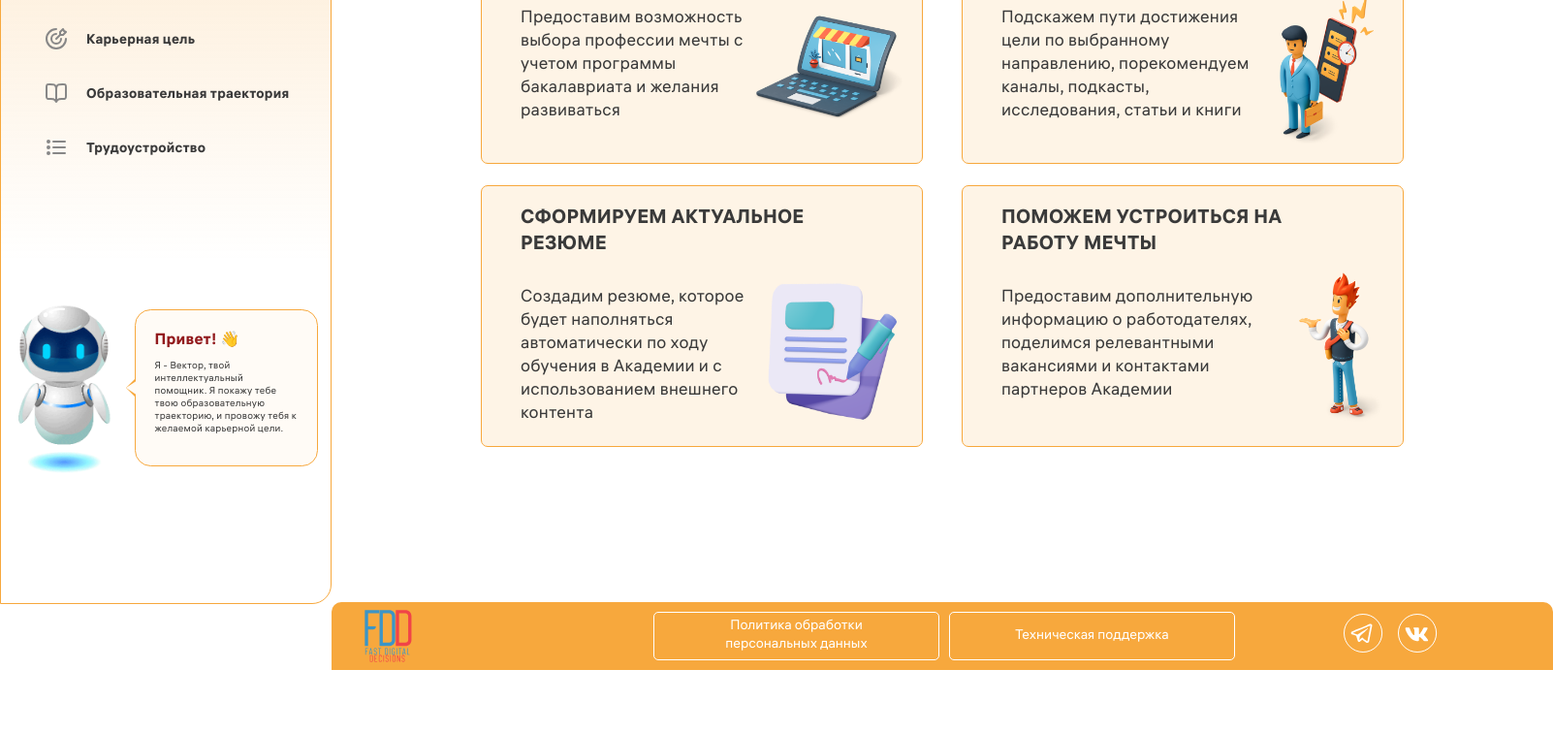
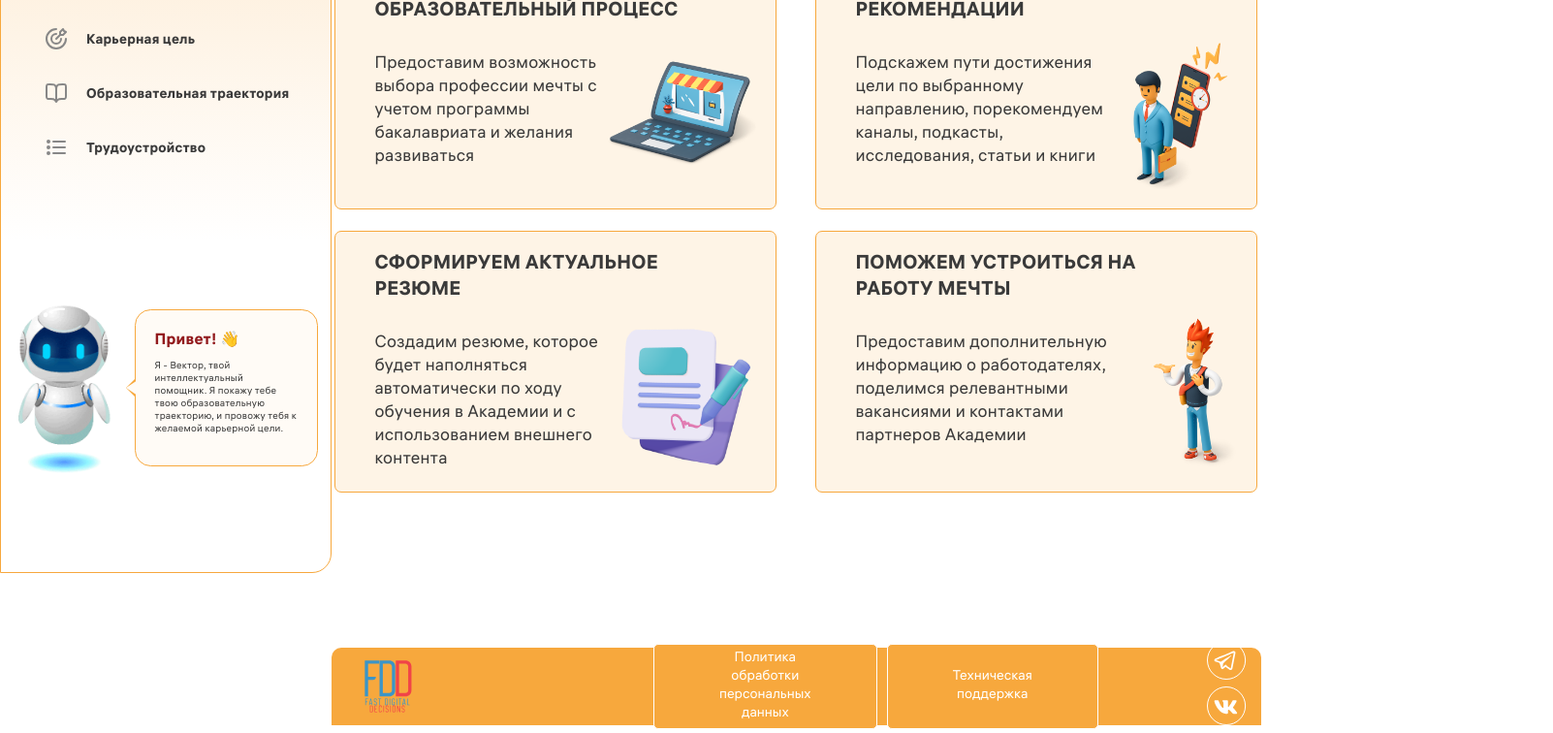
Before and after one commit to MichaelKopchenov/vektor, a React (Create React App) app: page / in a window 1280 px wide. Shown: the part 303-1059 px from the top of the page at 97% size, 1602 px wide, since content can reach past the window. Before the commit the page ends 994 px from the top, so only its background shows below. Built offline with nearby package versions, Linux system fonts and the light colour scheme.

Commit message:
refactor: Version 2.1 (beta)

```diff
--- a/src/components/App/App.css
+++ b/src/components/App/App.css
@@ -1,5 +1,4 @@
 :root {
-  max-width: 1920px;
   min-width: 320px;
   min-height: 100vh;
   margin: 0 auto;
--- a/src/components/App/App.js
+++ b/src/components/App/App.js
@@ -1,4 +1,5 @@
 import Container from '../Container/Container';
+import Content from '../Content/Content';
 import Main from '../Main/Main';
 import Hello from '../Hello/Hello';
 import Desc from '../Desc/Desc';
@@ -7,13 +8,17 @@ import './App.css';
 
 function App() {
   return (
-    <Container>
-      <Hello />
-      <Main>
-        <Desc />
-        <Footer />
-      </Main>
-    </Container>
+    <>
+      <Content>
+        <Hello />
+          <Container>
+            <Main />
+            <Desc />
+            <Footer />
+          </Container>
+      </Content>
+      {/* <Footer /> */}
+    </>
   );
 };
 
--- a/src/components/Container/Container.css
+++ b/src/components/Container/Container.css
@@ -2,7 +2,10 @@
 
 .section__container {
     margin: 0;
-    display: flex;
+    display: grid;
+    grid-template-rows: auto auto 1fr;
+    height: 100vh;
+    align-items: end;
   }
 
   /* Адаптив под экраны */
--- /dev/null
+++ b/src/components/Content/Content.css
@@ -0,0 +1,4 @@
+.section__content {
+    display: flex;
+    flex-direction: row;
+}
--- /dev/null
+++ b/src/components/Content/Content.jsx
@@ -0,0 +1,9 @@
+import './Content.css';
+
+export default function Content({ children }) {
+  return (
+    <div className="section__content">
+      {children}
+    </div>
+  );
+};
--- a/src/components/Footer/Footer.css
+++ b/src/components/Footer/Footer.css
@@ -1,10 +1,12 @@
 .footer {
     display: flex;
     align-items: center;
-    /* justify-content: space-around; */
+    justify-content: center;
+    max-width: 1260px;
     border-radius: 10px 10px 0px 0px;
     background: #F7A83D;
-    min-width: 1260px;
+    width: 100%;
+    height: 80px;
     margin: 160px auto 0;
 }
 
@@ -26,6 +28,7 @@
     border: 1px solid #FFF;
     max-width: 295px;
     padding: 0;
+    cursor: pointer;
 }
 
 .footer__btn-text {
--- a/src/components/Hello/Hello.css
+++ b/src/components/Hello/Hello.css
@@ -2,7 +2,8 @@
     display: flex;
     flex-direction: column;
     max-width: 340px;
-    margin: 42px auto 22px 0;
+    max-height: 850px;
+    margin: 42px 0 22px 0;
     border-radius: 0px 20px 20px 0px;
     background: linear-gradient(180deg, rgba(247, 168, 61, 0.30) 0%, rgba(255, 244, 241, 0.00) 60%);
     border: 1px solid #F7A83D;
--- a/src/components/Main/Main.css
+++ b/src/components/Main/Main.css
@@ -1,13 +1,12 @@
 .main {
-    margin: 47px auto 0;
     max-height: 115px;
+    margin: 47px auto;
 }
 
 .main__container {
     margin: 0 auto;
     display: flex;
     align-items: center;
-    justify-content: center;
 }
 
 .main__container-logo {
@@ -30,7 +29,5 @@
 }
 
 .main__content {
-    display: grid;
-    justify-content: center;
     max-width: 1260px;
 }
--- a/src/components/Main/Main.jsx
+++ b/src/components/Main/Main.jsx
@@ -3,7 +3,7 @@ import React from 'react';
 import Logo from '../../images/frame2.svg';
 import './Main.css';
 
-function Main({ children }) {
+function Main() {
     return (
         <section className='main'>
             <div className='main__container'>
@@ -18,9 +18,9 @@ function Main({ children }) {
                     Платформа индивидуализации образовательной траектории
                 </h1>
             </div>
-            <div className='main__content'>
+            {/* <div className='main__content'>
                 {children}
-            </div>
+            </div> */}
         </section>
     );
 };
```
